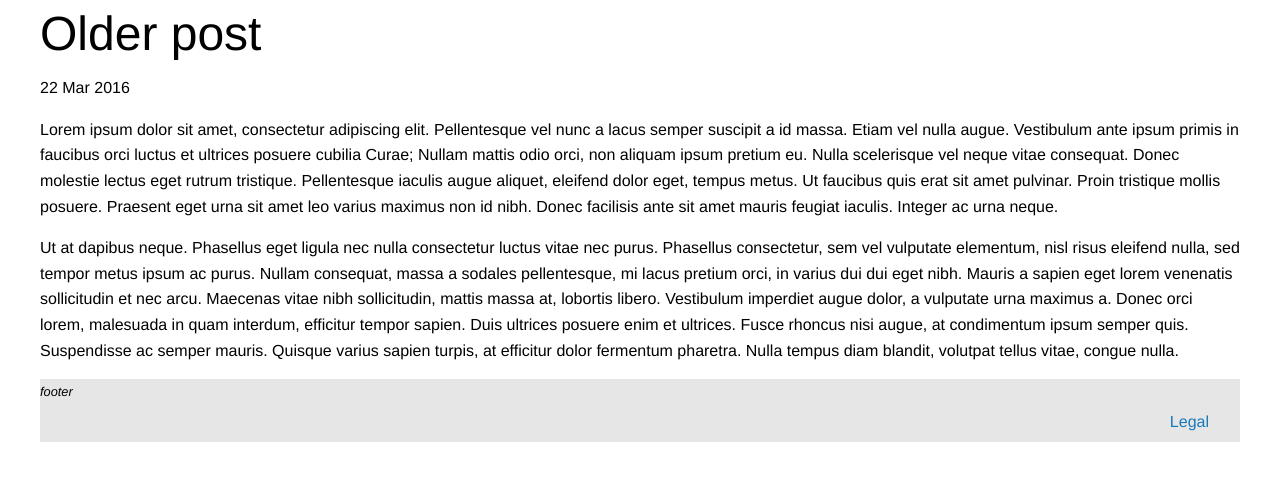
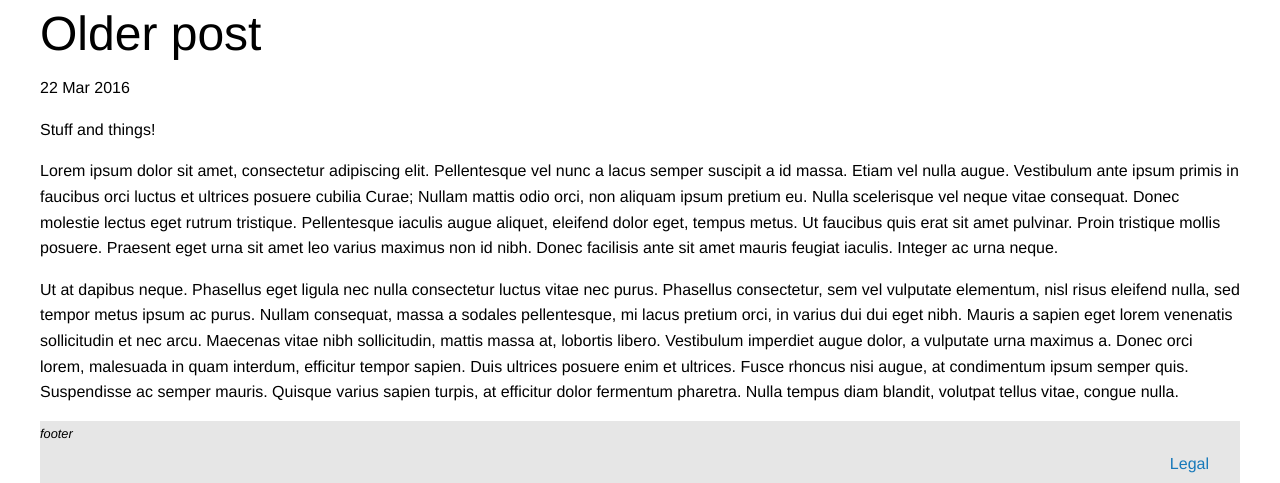
Before and after one commit to danbraun/danbraun.me, a Jekyll site: the page built from _posts/2016-03-22-lorem-ipsum.md, in a window 1280 px wide. Shown: the part 500-983 px from the top of the page. Built offline with Jekyll 4.4.1, drawn with Linux system fonts in a browser that asks for light colours; a script that is not in the unit is left out; before the commit the page ends 942 px from its top, so only the background shows below that.

Commit message:
Update from Forestry.io - 2016-03-22-lorem-ipsum.md

```diff
--- a/_posts/2016-03-22-lorem-ipsum.md
+++ b/_posts/2016-03-22-lorem-ipsum.md
@@ -1,8 +1,10 @@
 ---
 layout: post
-title:  Older post
+title: Older post
 categories: jekyll update
+date: 2016-03-22 00:00:00 +0000
 ---
+Stuff and things!
 
 Lorem ipsum dolor sit amet, consectetur adipiscing elit. Pellentesque vel nunc a lacus semper suscipit a id massa. Etiam vel nulla augue. Vestibulum ante ipsum primis in faucibus orci luctus et ultrices posuere cubilia Curae; Nullam mattis odio orci, non aliquam ipsum pretium eu. Nulla scelerisque vel neque vitae consequat. Donec molestie lectus eget rutrum tristique. Pellentesque iaculis augue aliquet, eleifend dolor eget, tempus metus. Ut faucibus quis erat sit amet pulvinar. Proin tristique mollis posuere. Praesent eget urna sit amet leo varius maximus non id nibh. Donec facilisis ante sit amet mauris feugiat iaculis. Integer ac urna neque.
 
```
